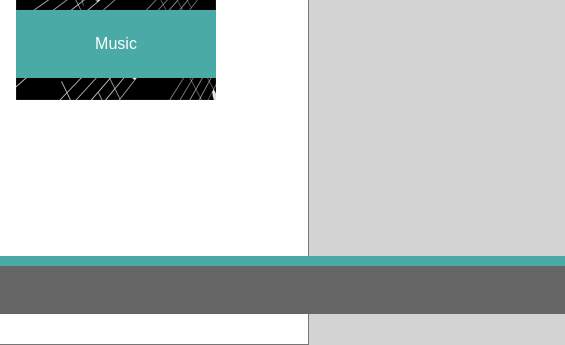
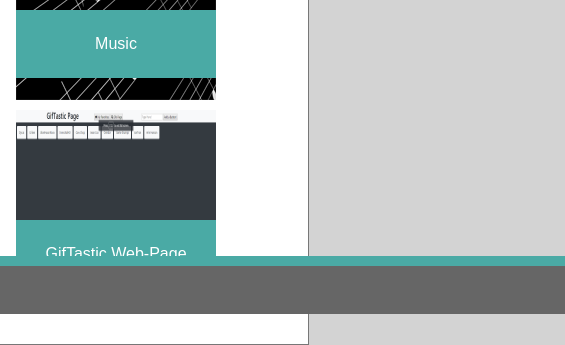
Before and after one commit to JMatt21/Responsive-Portfolio, a plain HTML site: page portfolio.html in a window 1280 px wide. Shown: the part 486-831 px from the top of the page, 715-1280 px from the left. Drawn offline with Linux system fonts and the light colour scheme; a script that the page names is missing.

Commit message:
added GifTastic page to the portfolio

```diff
--- a/portfolio.html
+++ b/portfolio.html
@@ -105,6 +105,15 @@
             </div>
         </div>
 
+        <div class="PortImg">
+            <img src="assets/images/GifTastic.png">
+            <div class="PortTxt">
+                <a href="https://jmatt21.github.io/GifTastic/" target="_blank" class="PortTxtColor">
+                    GifTastic Web-Page
+                </a>
+            </div>
+        </div>
+
 
     </div>
 
```
Also changed, not shown: assets/images/GifTastic.png (added).
